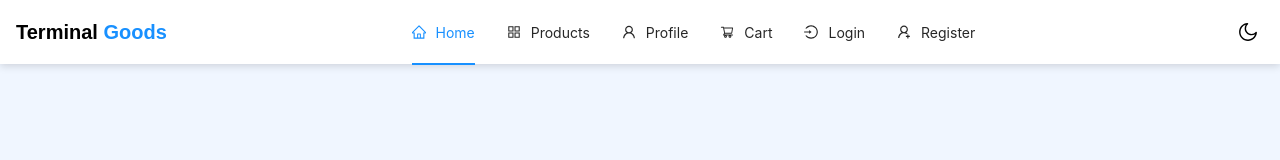
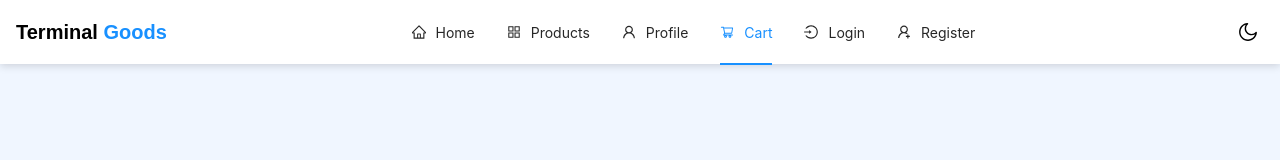
Before and after one commit to ame3310/frontendProject, a React (Vite) app in the folder ECommerceFrontend/: page /cart in a window 1280 px wide. Shown: the top 160 px of the page. Built offline with nearby package versions, Linux system fonts and the light colour scheme; no server answers.

Commit message:
fixed active section in header

```diff
--- a/ECommerceFrontend/src/components/Cart/Cart.jsx
+++ b/ECommerceFrontend/src/components/Cart/Cart.jsx
@@ -3,7 +3,7 @@ import { Divider, List, Button, Typography, InputNumber, Popconfirm } from 'antd
 import { ShoppingCartOutlined, DeleteOutlined } from '@ant-design/icons'
 
 import { ProductsContext } from '../../context/ProductsContext/ProductsState'
-import { OrderContext } from '../../context/OrderContext/OrderState'
+import { OrderContext } from '../../context/OrdersContext/OrdersState'
 
 const { Title, Text } = Typography
 
--- a/ECommerceFrontend/src/components/Header/Header.jsx
+++ b/ECommerceFrontend/src/components/Header/Header.jsx
@@ -45,8 +45,9 @@ const AppHeader = () => {
     { label: 'Register', key: '/register', icon: <UserAddOutlined /> },
   ];
 
-  const selectedKey =
-    menuItems.find(item => location.pathname.startsWith(item.key))?.key || '/';
+const selectedKey = menuItems
+  .filter(item => location.pathname.startsWith(item.key))
+  .sort((a, b) => b.key.length - a.key.length)[0]?.key || '/';
 
   const onMenuClick = ({ key }) => {
     navigate(key);
--- a/ECommerceFrontend/src/main.jsx
+++ b/ECommerceFrontend/src/main.jsx
@@ -5,7 +5,7 @@ import { BrowserRouter } from 'react-router-dom';
 import {ConfigProvider, theme} from 'antd';
 import { ThemeProvider, useTheme } from './context/ThemeContext.jsx';
 import { ProductsProvider } from './context/ProductsContext/ProductsState.jsx';
-import { OrderProvider } from './context/OrderContext/OrderState'
+import { OrderProvider } from './context/OrdersContext/OrdersState'
 import './index.css';
 
 const ThemedApp = () => {
--- a/ECommerceFrontend/src/pages/Cart/Cart.jsx
+++ b/ECommerceFrontend/src/pages/Cart/Cart.jsx
@@ -3,7 +3,7 @@ import { Divider, List, Button, Typography, InputNumber, Popconfirm, Space } fro
 import { ShoppingCartOutlined, DeleteOutlined } from '@ant-design/icons'
 
 import { ProductsContext } from '../../context/ProductsContext/ProductsState'
-import { OrderContext } from '../../context/OrderContext/OrderState'
+import { OrderContext } from '../../context/OrdersContext/OrdersState'
 
 const { Title, Text } = Typography
 
```
Also changed, not shown: ECommerceFrontend/src/context/OrdersContext/OrdersState.jsx (renamed from ECommerceFrontend/src/context/OrderContext/OrderState.jsx).
